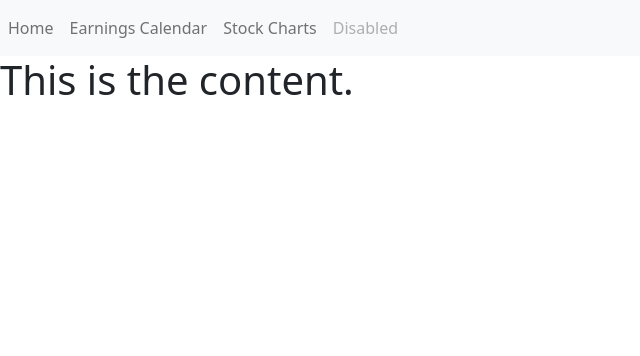
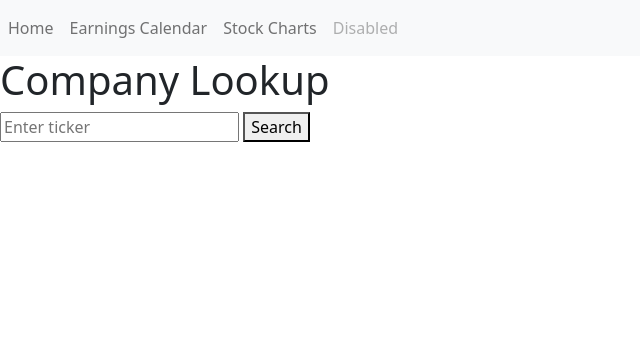
Before and after one commit to ThomasDillard1/Earnings-Calls, a Flask app: page / in a window 1280 px wide. Shown: the top 356 px of the page, without its empty margins (0-640 px from the left). Run offline with Flask 3, Linux system fonts and the light colour scheme.

Commit message:
creating search with manual list of companies

```diff
--- a/app/app.py
+++ b/app/app.py
@@ -1,16 +1,19 @@
-from flask import Flask, render_template, jsonify
+from flask import Flask, render_template, request
 from decouple import config
+import requests
 
 #Get the api key from the .env file
 API_KEY = config('API_KEY')
-
+API_BASE_URL = 'https://www.alphavantage.co'
 app = Flask(__name__)
 
+@app.route('/', methods=['POST', 'GET'])
+def index():
+    companies = ['AAPL', 'MSFT', 'AMZN', 'NVDA', 'GOOGL', 'META', 'GOOG', 'TSLA', 'BRK.B', 'UNH', 'JNJ', 'JPM', 'XOM', 'LLY', 'V', 'PG', 'AVGO', 'HD', 'MA', 'CVX', 'MRK', 'ABBV', 'PEP', 'COST', 'ADBE', 'KO', 'WMT', 'CSCO', 'MCD', 'BAC', 'TMO', 'CRM', 'PFE']
+    return render_template('index.html', companies=companies)
+    # if request.method == 'POST':
+    #    company = request.form['company_']
 
-@app.route('/')
-def index():
-    return render_template("index.html")
 
-# main driver function
 if __name__ == '__main__':
     app.run(debug=True)
--- a/app/templates/base.html
+++ b/app/templates/base.html
@@ -3,7 +3,7 @@
   <head>
     <meta charset="utf-8">
     <meta name="viewport" content="width=device-width, initial-scale=1">
-    <title>Earnings Calls</title>
+    <title>{% block title %}{% endblock %} - Earnings Calls</title>
     <link href="https://cdn.jsdelivr.net/npm/bootstrap@5.2.3/dist/css/bootstrap.min.css" rel="stylesheet" integrity="sha384-rbsA2VBKQhggwzxH7pPCaAqO46MgnOM80zW1RWuH61DGLwZJEdK2Kadq2F9CUG65" crossorigin="anonymous">
   </head>
   <body>
--- a/app/templates/index.html
+++ b/app/templates/index.html
@@ -1,5 +1,17 @@
 {% extends "base.html" %}
 {% block title %}Home Page {% endblock %}
+
 {% block content %}
-<h1>This is the content.</h1>
+<h1>Company Lookup</h1>
+
+<form method="post">
+    <input type="text" placeholder="Enter ticker" id="companyInput" list="companyList" name="companyInput">
+    <button type="submit">Search</button>
+    <datalist id="companyList">
+        {% for company in companies %}
+        <option value="{{ company }}">
+        {% endfor %}
+    </datalist>
+</form>
+
 {% endblock %}
```
